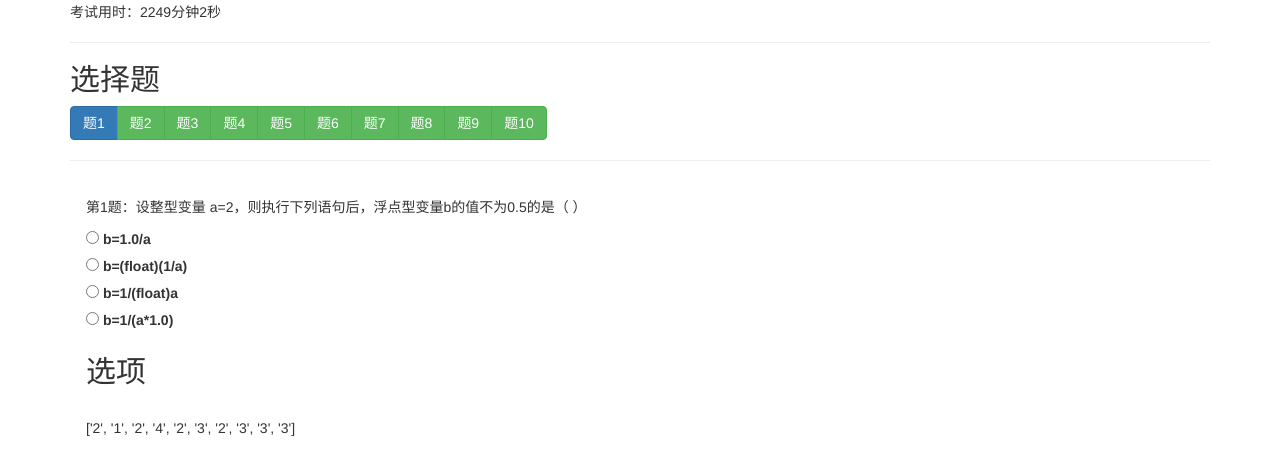
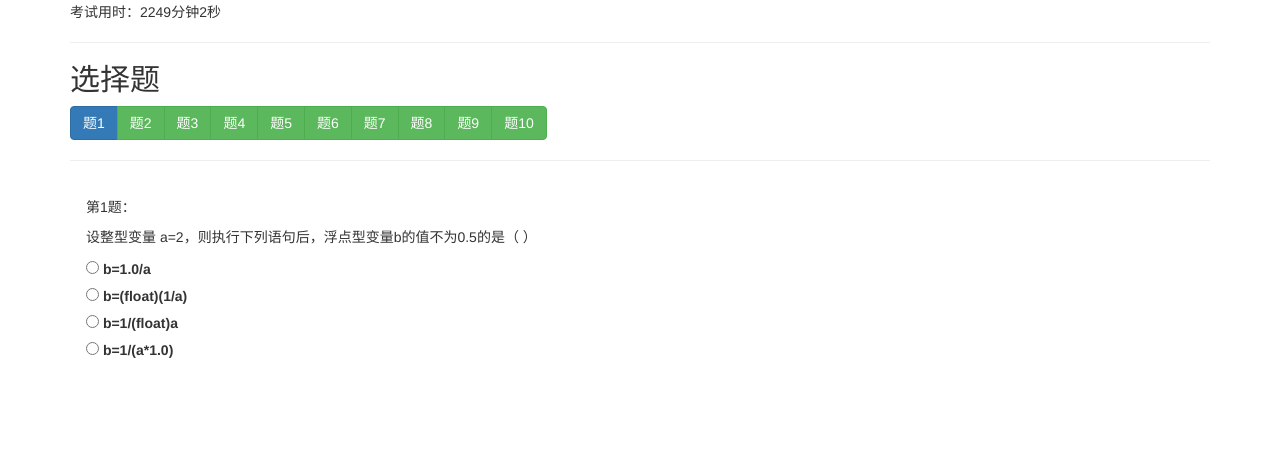
Before and after one commit to tanglw2020/exam-c, a Django app: page /c/exampage/56/choicequestion/1 in a window 1280 px wide. Shown: the part 178-653 px from the top of the page. Run offline with Django 3.2, Linux system fonts and the light colour scheme; data comes from the database, SQL or seed files in the repository; both versions use the stored data as it was after the commit; some libraries are stand-ins or nearby versions.

Commit message:
feat: fix choice question text display multi-lines

```diff
--- a/exam_c/templates/exam_c/exam_page_choice_question.html
+++ b/exam_c/templates/exam_c/exam_page_choice_question.html
@@ -106,14 +106,14 @@
 
     <div class="alert alert-primary" role="alert">
         <form action="" method="post">
-           <p>第{{ choice_question_id }}题：{{ choice_question.question_text }} </p>
+           <p>第{{ choice_question_id }}题：{{ choice_question.question_text |linebreaks }} </p>
           <label><input name="Choice" type="radio"  id='choice1' /> {{ choice_question.choice_1 }} </label> </br>
           <label><input name="Choice" type="radio"  id='choice2' /> {{ choice_question.choice_2 }} </label> </br>
           <label><input name="Choice" type="radio"  id='choice3' /> {{ choice_question.choice_3 }} </label> </br>
           <label><input name="Choice" type="radio"  id='choice4' /> {{ choice_question.choice_4 }} </label> </br>
         </form>
-        <h2 id="Fruit">选项</h2></br>
-        <p>{{ choice_questions_answers }} </p>
+        <!-- <h2 id="Fruit">选项</h2></br> -->
+        <!-- <p>{{ choice_questions_answers }} </p> -->
     </div>
 
 
--- a/exam_c/templates/exam_c/exam_page_coding_question.html
+++ b/exam_c/templates/exam_c/exam_page_coding_question.html
@@ -108,7 +108,7 @@
 
     <div class="alert alert-primary" role="alert">
         <p>第{{ coding_question_id }}题： {{ coding_question.question_html_ }}</p>
-        <p>{{ coding_questions_answers }} </p>
+        <!-- <p>{{ coding_questions_answers }} </p> -->
     </div>
 
     <HR style= " FILTER: alpha (opacity = 100, finishopacity =0 , style= 2 )" width ="100%" color =#987 cb 9 SIZE = 20>
```
Also changed, not shown: db.sqlite3.
